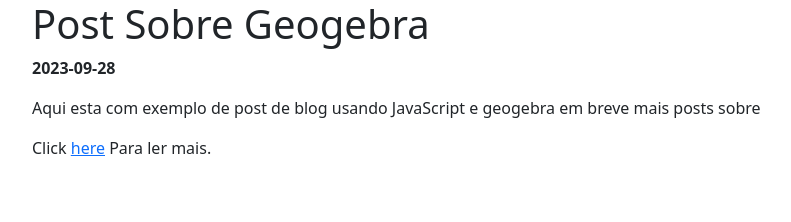
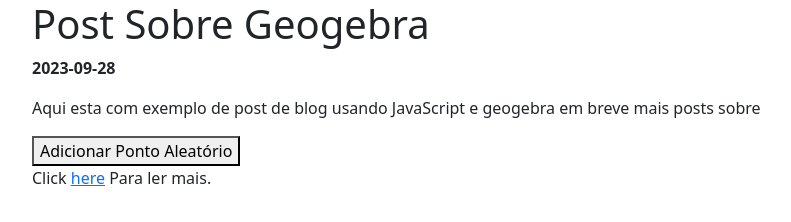
Before and after one commit to GustavoGarciaPereira/meu_blog_com_zola, a plain HTML site: page docs/blog/terceiro/index.html in a window 1280 px wide. Shown: the whole page, without its empty margins (50-841 px from the left). Drawn offline with nearby package versions, Linux system fonts and the light colour scheme; a script that the page names is missing.

Commit message:
add button

```diff
--- a/docs/blog/terceiro/index.html
+++ b/docs/blog/terceiro/index.html
@@ -86,6 +86,7 @@ em breve mais posts sobre</p>
     }
 
 </script>
+<button onclick="addPoint()">Adicionar Ponto Aleatório</button>
 <p>Click <a href="https://gustavogarciapereira.github.io/meu_blog_com_zola/blog/">here</a> Para ler mais.</p>
 
       </div>
```
Also changed, not shown: templates/geogebra.html (+1 -0 lines).
